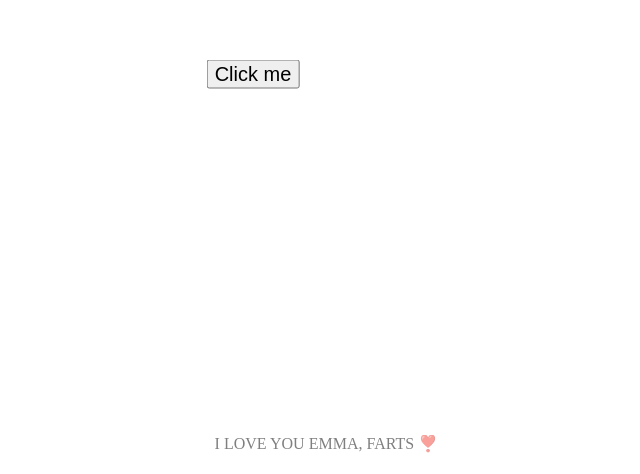
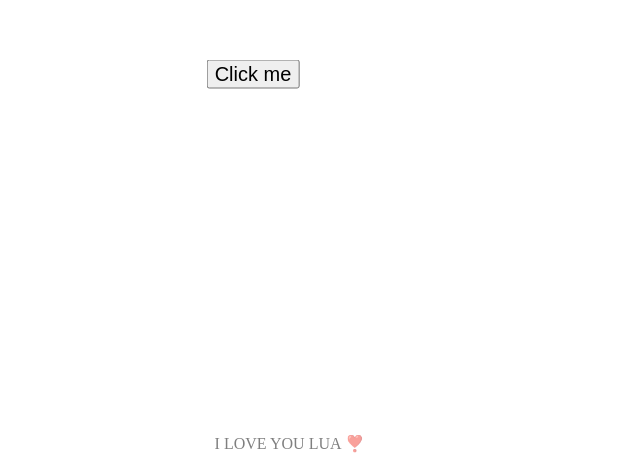
Before and after one commit to discordism/lua, a website: page Pages/Page 2/thirdPage.html in a window 1280 px wide. Shown: the part 326-800 px from the top of the page, without its empty margins (387-1027 px from the left). Drawn offline with Linux system fonts and the light colour scheme.

Commit message:
Update thirdPage.html

```diff
--- a/Pages/Page 2/thirdPage.html
+++ b/Pages/Page 2/thirdPage.html
@@ -20,7 +20,7 @@
     </div>
 
     <div class="watermark">
-        I LOVE YOU EMMA, FARTS </a>❣️
+        I LOVE YOU LUA </a>❣️
     </div>
 
     <script src="thirdPage.js"></script>
```
